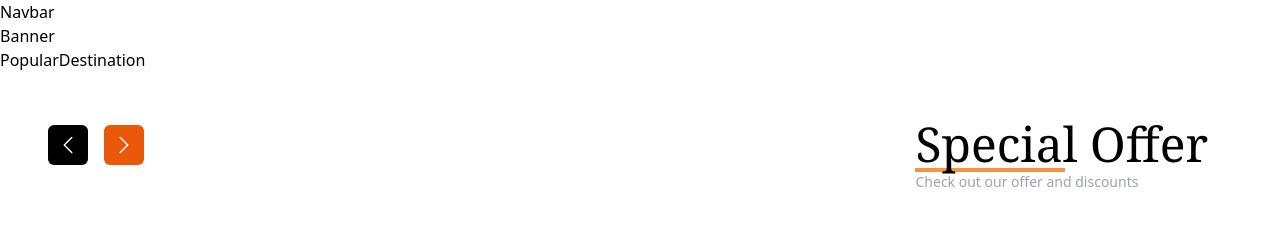
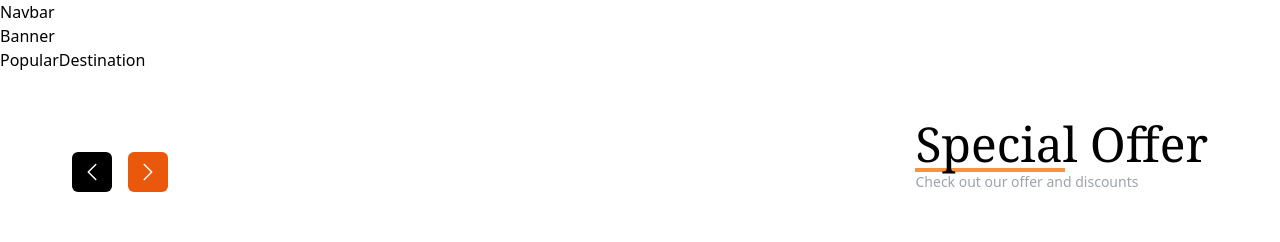
Before and after one commit to chopper99it/Travollion-Page, a React (Vite) app: page / in a window 1280 px wide. Shown: the top 242 px of the page. Built offline with nearby package versions, Linux system fonts and the light colour scheme; grey boxes are pictures that could not be loaded.

Commit message:
feat: update Offer

```diff
--- a/src/components/SpecialOffer.jsx
+++ b/src/components/SpecialOffer.jsx
@@ -24,7 +24,7 @@ const SpecialOffer = () => {
       {/* Container */}
       <div className="max-w-screen-xl mx-auto p-4 sm:px-6 sm:py-12 lg:px-14">
         {/* Layout */}
-        <div className="flex justify-between flex-row-reverse relative">
+        <div className="flex justify-between items-end flex-row-reverse relative">
           <div className="sm:px-4">
             {/* Title */}
             <h1 className="font-serif font-normal text-5xl">Special Offer</h1>
@@ -32,6 +32,44 @@ const SpecialOffer = () => {
             <p className="text-sm text-gray-400">
               Check out our offer and discounts
             </p>
+          </div>
+          {/* L&R Buttons */}
+          <div className="hidden sm:block sm:px-4">
+            <div className="flex gap-4 justify-center ">
+              {/* Left right buttons */}
+              <button className="bg-black rounded-md text-white p-2">
+                <svg
+                  xmlns="http://www.w3.org/2000/svg"
+                  fill="none"
+                  viewBox="0 0 24 24"
+                  stroke-width="1.5"
+                  stroke="currentColor"
+                  class="w-6 h-6"
+                >
+                  <path
+                    stroke-linecap="round"
+                    stroke-linejoin="round"
+                    d="M15.75 19.5L8.25 12l7.5-7.5"
+                  />
+                </svg>
+              </button>
+              <button className="bg-orange-600 rounded-md text-white p-2">
+                <svg
+                  xmlns="http://www.w3.org/2000/svg"
+                  fill="none"
+                  viewBox="0 0 24 24"
+                  stroke-width="1.5"
+                  stroke="currentColor"
+                  class="w-6 h-6"
+                >
+                  <path
+                    stroke-linecap="round"
+                    stroke-linejoin="round"
+                    d="M8.25 4.5l7.5 7.5-7.5 7.5"
+                  />
+                </svg>
+              </button>
+            </div>
           </div>
         </div>
 
@@ -176,8 +214,8 @@ const SpecialOffer = () => {
             </div>
 
             {/* L&R Buttons */}
-            <div className="">
-              <div className="flex gap-4 items-end justify-center  sm:absolute top-[125px] left-12 ">
+            <div className="block sm:hidden">
+              <div className="flex gap-4 items-end justify-center">
                 {/* Left right buttons */}
                 <button className="bg-black rounded-md text-white p-2">
                   <svg
```
